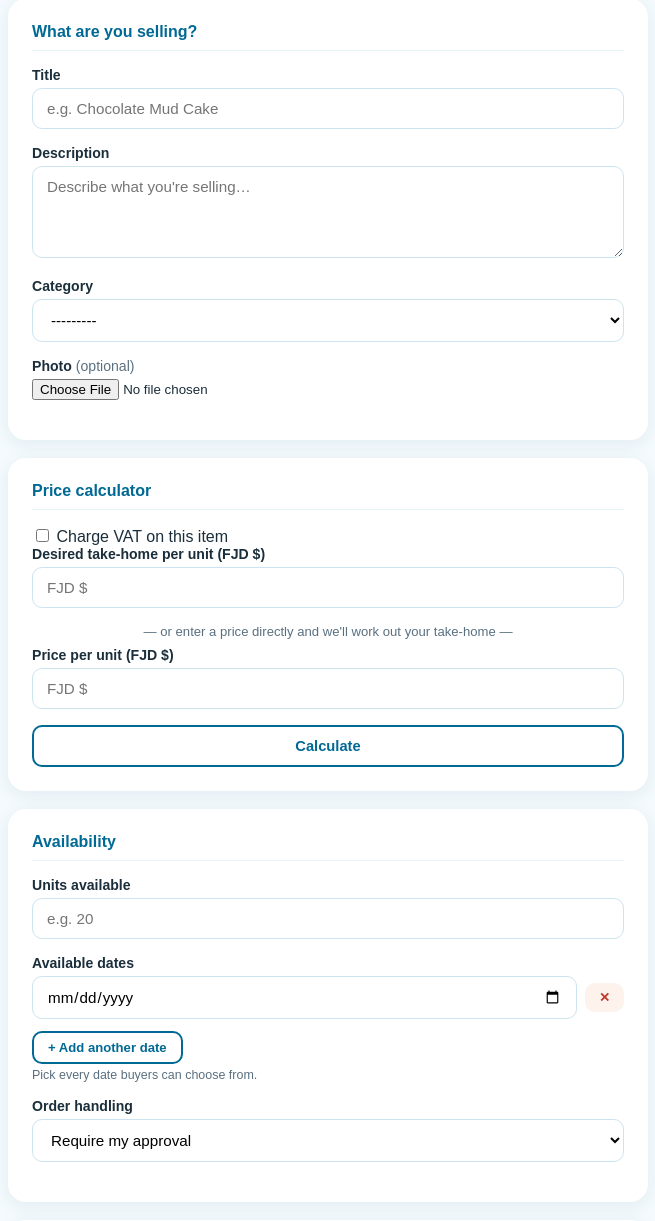
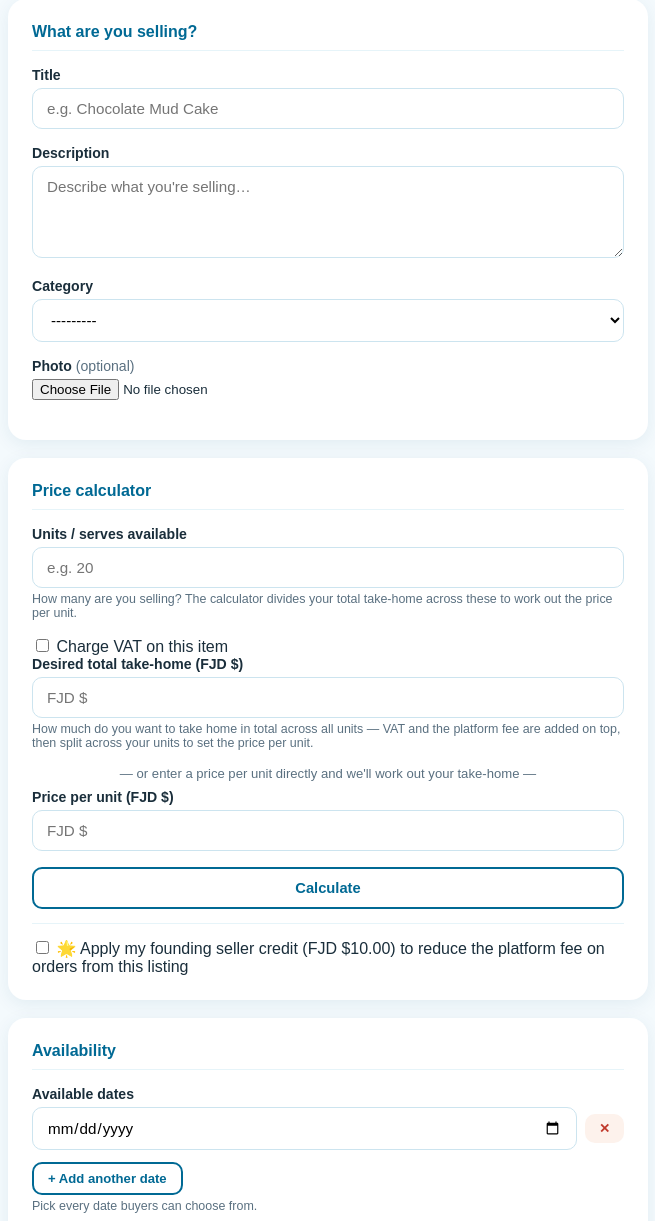
Before and after one commit to cameronmar/tradie-website, a Django app: page /market/post/ in a window 1280 px wide. Shown: the part 145-1366 px from the top of the page, without its empty margins (312-967 px from the left). Run offline with Django 5.2, Linux system fonts and the light colour scheme; a user stored in the database is signed in; tables that the repository leaves empty hold one stand-in row (values such as "Sample post"); some libraries are stand-ins or nearby versions.

Commit message:
Make Market calculator units-aware, add founding seller credit, document Market in How It Works
The take-home calculator now factors in units/serves available: sellers enter
their desired total take-home and it's divided across units (VAT and platform
fee applied first) to set the price per unit, instead of pricing per unit in
isolation. Also adds a founding-seller credit program — the first 100 Market
sellers get a $100 credit toward platform fees, with a checkbox to apply it
per listing, spent down automatically as orders come in. How It Works now has
a full section plus FAQ entries explaining the Market feature.

```diff
--- a/marketplace/forms.py
+++ b/marketplace/forms.py
@@ -438,6 +438,7 @@ class MarketListingForm(forms.ModelForm):
             'title', 'description', 'photo', 'category', 'food_type',
             'vat_applicable', 'vat_rate', 'take_home_per_unit', 'price_per_unit',
             'units_available', 'fulfillment_method', 'pickup_town', 'order_mode',
+            'use_founding_credit',
         ]
         widgets = {
             'title':               _input('e.g. Chocolate Mud Cake'),
@@ -446,12 +447,18 @@ class MarketListingForm(forms.ModelForm):
             'food_type':           _select(),
             'vat_applicable':      forms.CheckboxInput(),
             'vat_rate':            _input('e.g. 15', type_='number'),
+            # Despite the model field name (kept as take_home_per_unit for
+            # schema stability — see clean()), this box collects the
+            # seller's desired TOTAL take-home across all units, per the
+            # "the calculator has to take the amount of serves into
+            # account" request — the per-unit amount is derived from it.
             'take_home_per_unit':  _input('FJD $', type_='number'),
             'price_per_unit':      _input('FJD $', type_='number'),
             'units_available':     _input('e.g. 20', type_='number'),
             'fulfillment_method':  _select(),
             'pickup_town':         _select(),
             'order_mode':          _select(),
+            'use_founding_credit': forms.CheckboxInput(),
         }
 
     def __init__(self, *args, **kwargs):
@@ -461,6 +468,7 @@ class MarketListingForm(forms.ModelForm):
         self.fields['price_per_unit'].required = False
         self.fields['vat_rate'].required = False
         self.fields['pickup_town'].required = False
+        self.fields['use_founding_credit'].required = False
 
     def clean_photo(self):
         photo = self.cleaned_data.get('photo')
@@ -482,22 +490,33 @@ class MarketListingForm(forms.ModelForm):
             self.add_error('vat_rate', 'Enter a VAT rate, or untick VAT applicable.')
             return cd
 
+        units_available = cd.get('units_available')
+        if not units_available or units_available <= 0:
+            self.add_error('units_available', 'Enter the number of units/serves available first — the calculator needs it to work out your price per unit.')
+            return cd
+
         from .utils import calculate_market_price_per_unit, calculate_market_take_home
         direction = cd.get('calc_direction') or 'take_home'
         if direction == 'price' and cd.get('price_per_unit'):
-            result = calculate_market_take_home(cd['price_per_unit'], vat_rate)
+            result = calculate_market_take_home(cd['price_per_unit'], units_available, vat_rate)
             if not result:
                 self.add_error('price_per_unit', 'Could not calculate — check the price and try again.')
                 return cd
-            cd['take_home_per_unit'], self.fee_rate_at_listing, _fee = result
+            total_take_home, self.fee_rate_at_listing, _fee = result
+            cd['take_home_per_unit'] = (total_take_home / units_available).quantize(Decimal('0.01'))
         elif cd.get('take_home_per_unit'):
-            result = calculate_market_price_per_unit(cd['take_home_per_unit'], vat_rate)
+            # This field holds the seller's desired TOTAL take-home (see the
+            # widget comment in Meta) — divide by units below to get the
+            # true per-unit amount the model field stores.
+            total_take_home = cd['take_home_per_unit']
+            result = calculate_market_price_per_unit(total_take_home, units_available, vat_rate)
             if not result:
                 self.add_error('take_home_per_unit', 'Could not calculate — check the amount and try again.')
                 return cd
             cd['price_per_unit'], self.fee_rate_at_listing, _fee = result
+            cd['take_home_per_unit'] = (total_take_home / units_available).quantize(Decimal('0.01'))
         else:
-            self.add_error('take_home_per_unit', 'Enter your desired take-home amount, or a price per unit.')
+            self.add_error('take_home_per_unit', 'Enter your desired total take-home amount, or a price per unit.')
             return cd
 
         fulfillment = cd.get('fulfillment_method')
--- a/marketplace/templates/marketplace/create_market_listing.html
+++ b/marketplace/templates/marketplace/create_market_listing.html
@@ -48,6 +48,12 @@
 
       <div class="form-card">
         <h2>Price calculator</h2>
+        <div class="field">
+          <label>Units / serves available</label>
+          {{ form.units_available }}
+          <div class="hint">How many are you selling? The calculator divides your total take-home across these to work out the price per unit.</div>
+          {% for e in form.units_available.errors %}<div class="field-error">{{ e }}</div>{% endfor %}
+        </div>
         <div class="check-row">
           {{ form.vat_applicable }}
           <span>Charge VAT on this item</span>
@@ -57,10 +63,11 @@
           {{ form.vat_rate }}
         </div>
         <div class="field">
-          <label>Desired take-home per unit (FJD $)</label>
+          <label>Desired total take-home (FJD $)</label>
           {{ form.take_home_per_unit }}
+          <div class="hint">How much do you want to take home in total across all units — VAT and the platform fee are added on top, then split across your units to set the price per unit.</div>
         </div>
-        <div style="text-align:center;color:var(--muted);font-size:.82rem;margin:8px 0;">— or enter a price directly and we'll work out your take-home —</div>
+        <div style="text-align:center;color:var(--muted);font-size:.82rem;margin:8px 0;">— or enter a price per unit directly and we'll work out your take-home —</div>
         <div class="field">
           <label>Price per unit (FJD $)</label>
           {{ form.price_per_unit }}
@@ -69,6 +76,7 @@
         <div class="calc-result" id="calc-result" style="display:none;">
           <div class="row"><span>Platform fee rate</span><span id="calc-fee-rate"></span></div>
           <div class="row"><span>Platform fee</span><span id="calc-fee-amount"></span></div>
+          <div class="row"><span>Total take-home</span><span id="calc-take-home-total"></span></div>
           <div class="row"><span>Take-home per unit</span><span id="calc-take-home"></span></div>
           <div class="row"><span>Buyer pays per unit</span><span id="calc-price"></span></div>
         </div>
@@ -76,15 +84,16 @@
         {% for e in form.take_home_per_unit.errors %}<div class="field-error">{{ e }}</div>{% endfor %}
         {% for e in form.price_per_unit.errors %}<div class="field-error">{{ e }}</div>{% endfor %}
         {% for e in form.vat_rate.errors %}<div class="field-error">{{ e }}</div>{% endfor %}
+        {% if show_founding_credit %}
+        <div class="check-row" style="margin-top:14px;border-top:1px solid var(--blue-light);padding-top:14px;">
+          {{ form.use_founding_credit }}
+          <span>🌟 Apply my founding seller credit (FJD ${{ founding_credit_amount }}) to reduce the platform fee on orders from this listing</span>
+        </div>
+        {% endif %}
       </div>
 
       <div class="form-card">
         <h2>Availability</h2>
-        <div class="field">
-          <label>Units available</label>
-          {{ form.units_available }}
-          {% for e in form.units_available.errors %}<div class="field-error">{{ e }}</div>{% endfor %}
-        </div>
         <div class="field">
           <label>Available dates</label>
           <div id="date-rows"></div>
@@ -205,6 +214,7 @@
   var takeHomeInput = document.getElementById('id_take_home_per_unit');
   var priceInput = document.getElementById('id_price_per_unit');
   var vatRateInput = document.getElementById('id_vat_rate');
+  var unitsInput = document.getElementById('id_units_available');
   var calcDirectionInput = document.getElementById('id_calc_direction');
   var calcUrl = '{% url "calculate_market_price" %}';
 
@@ -223,14 +233,20 @@
   });
 
   function runCalculation(direction){
+    var units = parseInt(unitsInput.value, 10);
+    if (!units || units <= 0) {
+      alert('Enter how many units/serves are available first.');
+      return Promise.resolve();
+    }
     var params = new URLSearchParams();
     params.set('direction', direction);
     params.set('vat_applicable', vatCheckbox.checked ? 'true' : 'false');
     params.set('vat_rate', vatRateInput.value || '');
+    params.set('units_available', units);
     if (direction === 'price') {
       params.set('price_per_unit', priceInput.value || '');
     } else {
-      params.set('take_home_per_unit', takeHomeInput.value || '');
+      params.set('take_home_total', takeHomeInput.value || '');
     }
     return fetch(calcUrl + '?' + params.toString())
       .then(function(r){ return r.json(); })
@@ -240,13 +256,15 @@
         document.getElementById('calc-fee-rate').textContent = data.fee_rate + '%';
         document.getElementById('calc-fee-amount').textContent = 'FJD $' + data.fee_amount;
         if (direction === 'price') {
-          takeHomeInput.value = data.take_home_per_unit;
+          takeHomeInput.value = data.take_home_total;
+          document.getElementById('calc-take-home-total').textContent = 'FJD $' + data.take_home_total;
           document.getElementById('calc-take-home').textContent = 'FJD $' + data.take_home_per_unit;
           document.getElementById('calc-price').textContent = 'FJD $' + priceInput.value;
         } else {
           priceInput.value = data.price_per_unit;
           document.getElementById('calc-price').textContent = 'FJD $' + data.price_per_unit;
-          document.getElementById('calc-take-home').textContent = 'FJD $' + takeHomeInput.value;
+          document.getElementById('calc-take-home-total').textContent = 'FJD $' + takeHomeInput.value;
+          document.getElementById('calc-take-home').textContent = 'FJD $' + (takeHomeInput.value / units).toFixed(2);
         }
         document.getElementById('calc-result').style.display = 'block';
       });
--- a/marketplace/views.py
+++ b/marketplace/views.py
@@ -21,6 +21,8 @@ from django.urls import reverse
 from django.utils import timezone
 
 from .constants import (
+    MARKET_FOUNDING_CREDIT,
+    MARKET_FOUNDING_SLOTS,
     PRIVATE_REVIEW_CRITERIA,
     PUBLIC_REVIEW_CRITERIA,
     TOWN_CHOICES,
@@ -989,6 +991,13 @@ def market_listing_detail(request, pk):
                             return redirect('market_listing_detail', pk=pk)
                         total_price = (locked.price_per_unit * cd['quantity']).quantize(Decimal('0.01'))
                         fee_amount = (total_price * locked.fee_rate_at_listing / Decimal('100')).quantize(Decimal('0.01'))
+                        if locked.use_founding_credit:
+                            seller_locked = User.objects.select_for_update().get(pk=locked.seller_id)
+                            if seller_locked.is_market_founding_member and seller_locked.market_founding_credit_balance > 0:
+                                discount = min(seller_locked.market_founding_credit_balance, fee_amount)
+                                fee_amount -= discount
+                                seller_locked.market_founding_credit_balance -= discount
+                                seller_locked.save(update_fields=['market_founding_credit_balance'])
                         order = MarketOrder.objects.create(
                             listing=locked,
                             buyer=request.user,
@@ -1040,14 +1049,53 @@ def create_market_listing(request):
             return approval_redirect
     elif request.user.role != User.ROLE_CLIENT:
         raise PermissionDenied
+
+    # First MARKET_FOUNDING_SLOTS sellers to post a listing become Market
+    # founding members — this is their first-ever listing and a slot is
+    # still open. Only used to decide whether to show the credit checkbox;
+    # the actual grant is re-checked for real (race-safe) at save time below.
+    is_new_founder_eligible = (
+        not request.user.is_market_founding_member
+        and not MarketListing.objects.filter(seller=request.user).exists()
+        and User.objects.filter(is_market_founding_member=True).count() < MARKET_FOUNDING_SLOTS
+    )
+    show_founding_credit = is_new_founder_eligible or (
+        request.user.is_market_founding_member and request.user.market_founding_credit_balance > 0
+    )
+
     form = MarketListingForm(request.POST or None, request.FILES or None)
+    if not show_founding_credit:
+        form.fields.pop('use_founding_credit', None)
+
     if request.method == 'POST' and form.is_valid():
-        listing = form.save(commit=False)
-        listing.seller = request.user
-        listing.save()
+        with transaction.atomic():
+            listing = form.save(commit=False)
+            listing.seller = request.user
+            if is_new_founder_eligible:
+                # Re-check under lock at save time — two sellers hitting
+                # "first listing" concurrently must not both slip in under
+                # the slot cap.
+                locked_user = User.objects.select_for_update().get(pk=request.user.pk)
+                if (
+                    not locked_user.is_market_founding_member
+                    and User.objects.filter(is_market_founding_member=True).count() < MARKET_FOUNDING_SLOTS
+                ):
+                    locked_user.is_market_founding_member = True
+                    locked_user.market_founding_credit_balance = Decimal(MARKET_FOUNDING_CREDIT)
+                    locked_user.save(update_fields=['is_market_founding_member', 'market_founding_credit_balance'])
+                    flash.success(request, f"You're one of our first {MARKET_FOUNDING_SLOTS} Market sellers — FJD ${MARKET_FOUNDING_CREDIT} platform fee credit added to your account!")
+            listing.save()
         flash.success(request, 'Listing posted to the Market!')
         return redirect('my_market_listings')
-    return render(request, 'marketplace/create_market_listing.html', {'form': form})
+    founding_credit_amount = (
+        request.user.market_founding_credit_balance
+        if request.user.is_market_founding_member
+        else Decimal(MARKET_FOUNDING_CREDIT)
+    )
+    return render(request, 'marketplace/create_market_listing.html', {
+        'form': form, 'show_founding_credit': show_founding_credit,
+        'founding_credit_amount': founding_credit_amount,
+    })
 
 
 @login_required
@@ -1119,16 +1167,28 @@ def calculate_market_price(request):
     vat_rate = Decimal(vat_rate) if (vat_applicable and vat_rate) else None
 
     try:
+        units = int(request.GET.get('units_available', '').strip() or '0')
+    except ValueError:
+        units = 0
+    if units <= 0:
+        return JsonResponse({'valid': False, 'error': 'units'})
+
+    try:
         if direction == 'price':
             price = Decimal(request.GET.get('price_per_unit', '').strip() or '0')
-            result = calculate_market_take_home(price, vat_rate)
+            result = calculate_market_take_home(price, units, vat_rate)
             if not result:
                 return JsonResponse({'valid': False})
-            take_home, fee_rate, fee_amount = result
-            return JsonResponse({'valid': True, 'take_home_per_unit': str(take_home), 'fee_rate': str(fee_rate), 'fee_amount': str(fee_amount)})
+            total_take_home, fee_rate, fee_amount = result
+            take_home_per_unit = (total_take_home / units).quantize(Decimal('0.01'))
+            return JsonResponse({
+                'valid': True, 'take_home_total': str(total_take_home),
+                'take_home_per_unit': str(take_home_per_unit),
+                'fee_rate': str(fee_rate), 'fee_amount': str(fee_amount),
+            })
         else:
-            take_home = Decimal(request.GET.get('take_home_per_unit', '').strip() or '0')
-            result = calculate_market_price_per_unit(take_home, vat_rate)
+            total_take_home = Decimal(request.GET.get('take_home_total', '').strip() or '0')
+            result = calculate_market_price_per_unit(total_take_home, units, vat_rate)
             if not result:
                 return JsonResponse({'valid': False})
             price, fee_rate, fee_amount = result
```
Also changed, not shown: marketplace/admin.py (+5 -4 lines), marketplace/constants.py (+7 -0 lines), marketplace/models.py (+13 -0 lines), marketplace/templates/marketplace/how_it_works.html (+17 -0 lines), marketplace/utils.py (+31 -22 lines), marketplace/migrations/0023_marketlisting_use_founding_credit_and_more.py (added).
